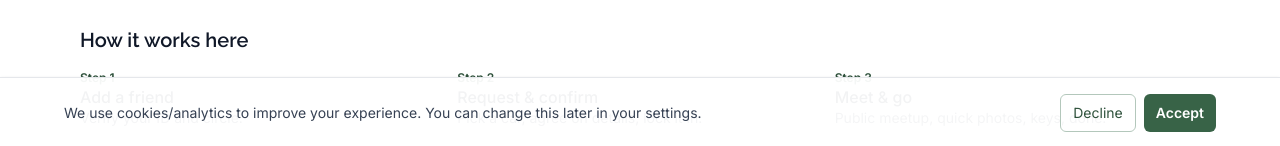
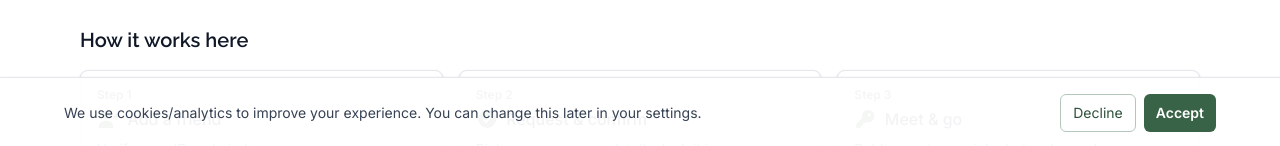
Before and after one commit to Friend-Renter/fr-marketing, a Next.js app: page /city/lincoln-ne in a window 1280 px wide. Shown: the part 652-798 px from the top of the page. Built offline with nearby package versions, Linux system fonts and the light colour scheme; no server answers.

Commit message:
feat(city): add Font Awesome icons to “How it works” cards
- Import FA solid icons and map steps → icons
- Switch inline steps to card layout with icon + title + desc
- Keep existing data model (editorial.howItWorks) unchanged

```diff
--- a/app/city/[slug]/page.js
+++ b/app/city/[slug]/page.js
@@ -6,6 +6,13 @@ import LeadForm from "@/components/forms/LeadForm";
 import SeoJsonLd from "@/components/SeoJsonLd";
 import Image from "next/image";
 import { notFound } from "next/navigation";
+import { FontAwesomeIcon } from "@fortawesome/react-fontawesome";
+import {
+  faUserPlus,
+  faCheckCircle,
+  faKey,
+  faCarSide,
+} from "@fortawesome/free-solid-svg-icons";
 
 export const runtime = "nodejs"; // uses fs
 
@@ -49,6 +56,15 @@ export async function generateMetadata({ params }) {
     },
   };
 }
+
+const iconForStep = (s, i) => {
+  const t = (s?.title || "").toLowerCase();
+  if (t.includes("add")) return faUserPlus;
+  if (t.includes("request") || t.includes("confirm")) return faCheckCircle;
+  if (t.includes("meet") || t.includes("pickup") || t.includes("pick up"))
+    return faKey;
+  return faCarSide; // fallback
+};
 
 export default async function CityPage({ params, searchParams }) {
   const { slug } = await params; // ✅ await the Params object
@@ -187,25 +203,33 @@ export default async function CityPage({ params, searchParams }) {
         </section>
       )}
 
-      {/* HOW IT WORKS HERE (compact inline) */}
+     {/* HOW IT WORKS HERE (cards + icons) */}
 <section className="py-6">
-        <h2 className="text-xl font-semibold text-gray-900">
-          How it works here
-        </h2>
-        <ol className="mt-4 grid gap-3 sm:grid-cols-3">
+  <h2 className="text-xl font-semibold text-gray-900">How it works here</h2>
+  <ol className="mt-4 grid gap-4 sm:grid-cols-3">
     {howItWorks.map((s, i) => (
-            <li key={i} className="leading-snug">
+      <li key={i} className="list-none">
+        <div className="h-full rounded-lg border border-gray-200 bg-white p-4 shadow-card">
           <div className="text-xs font-semibold text-brand-700">
             Step {s.step ?? i + 1}
           </div>
+          <div className="mt-1 flex items-center gap-2">
+            <FontAwesomeIcon
+              icon={iconForStep(s, i)}
+              className="text-[18px] text-brand-600"
+              aria-hidden="true"
+            />
             <div className="font-medium text-gray-900">{s.title}</div>
+          </div>
           {s.desc ? (
-                <div className="text-sm text-gray-700">{s.desc}</div>
+            <div className="mt-2 text-sm text-gray-700">{s.desc}</div>
           ) : null}
+        </div>
       </li>
     ))}
   </ol>
 </section>
+
 
       {/* FAQ (moved up, before form) */}
       {Array.isArray(city.faq) && city.faq.length > 0 ? (
```
Lines whose indentation alone changed are shown as unchanged.
